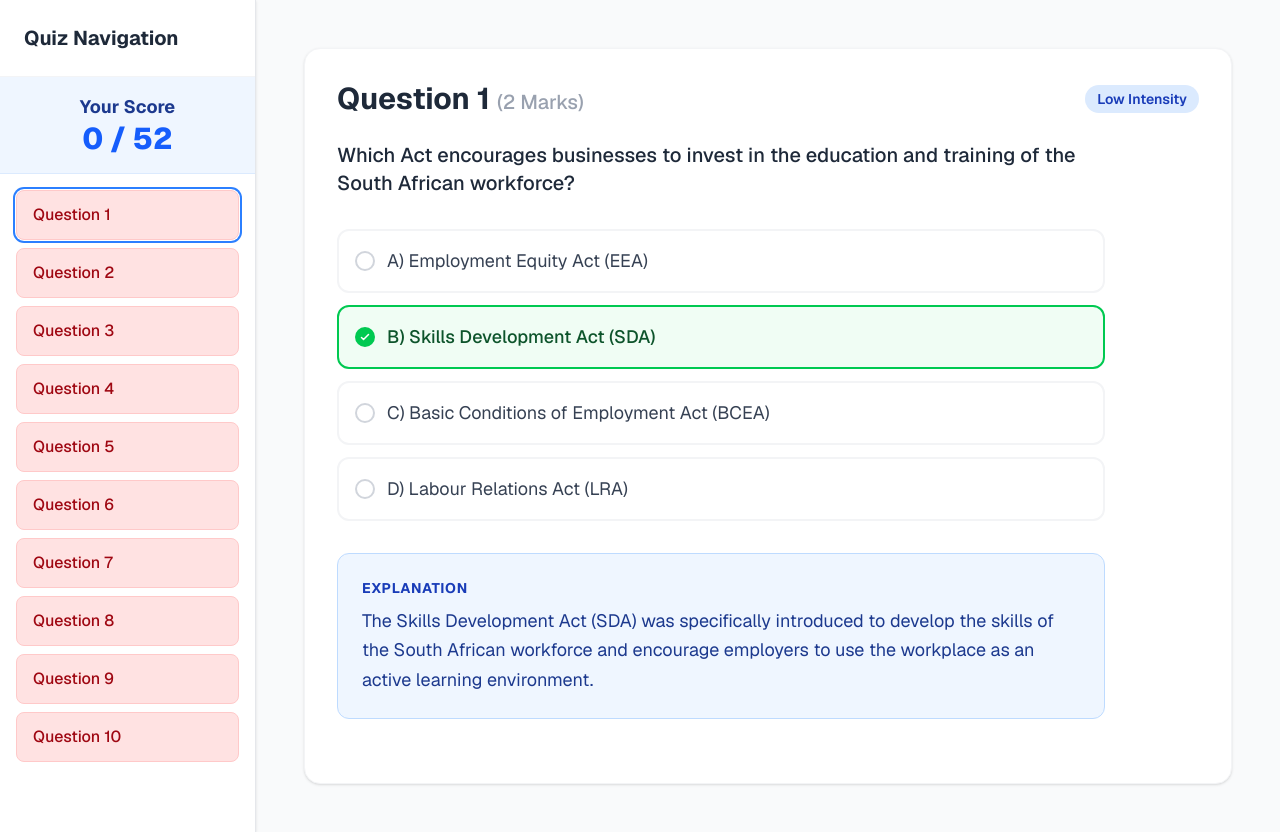
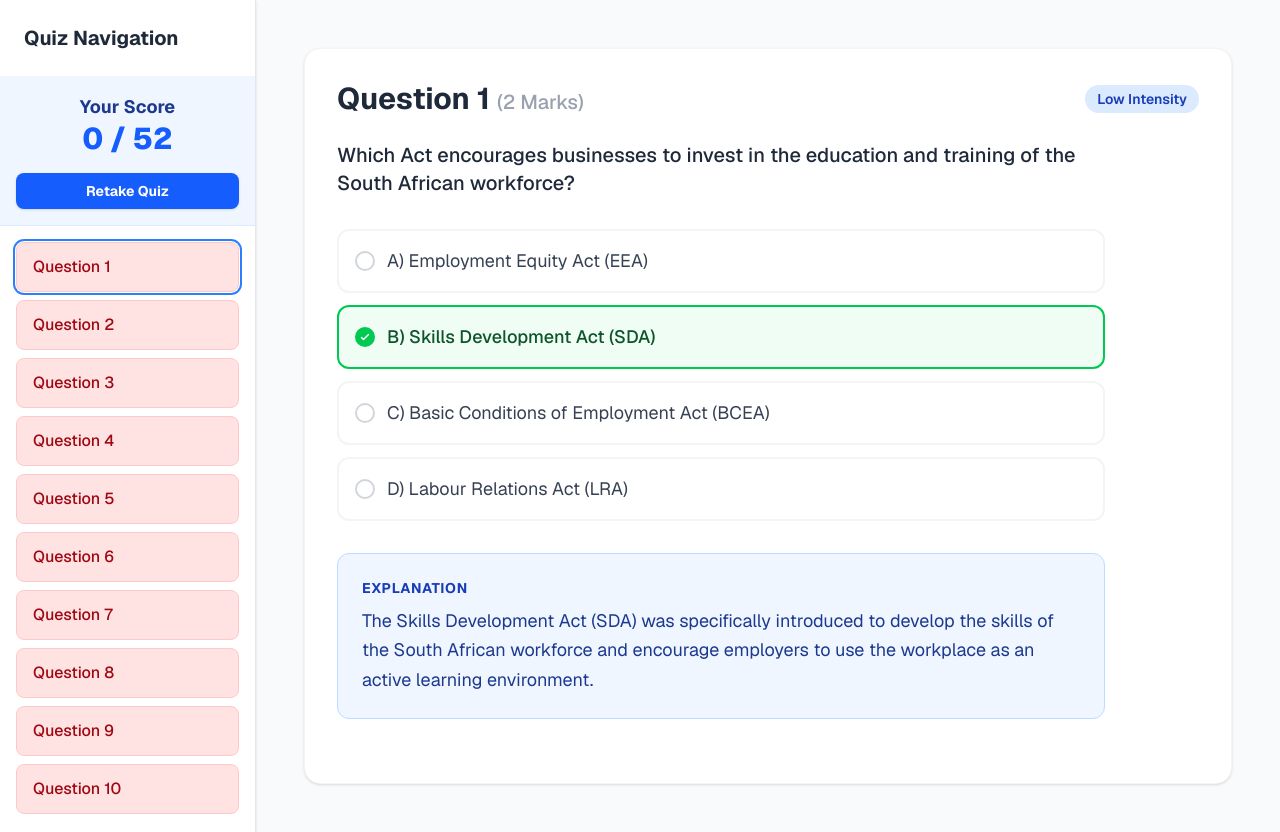
Before and after one commit to Naeiseul/StudyHub, a Next.js app: page /home in a window 1280 px wide. Both pictures are taken after a click on the button "Submit Quiz". Built offline with nearby package versions, Linux system fonts and the light colour scheme.

Commit message:
Add Retake Quiz functionality to reset state

```diff
--- a/src/app/home/page.tsx
+++ b/src/app/home/page.tsx
@@ -184,6 +184,14 @@ export default function Home() {
     setIsSubmitted(true);
   };
 
+  const handleRetake = () => {
+    setIsSubmitted(false);
+    setScore(0);
+    setSelectedOptions({});
+    setStatuses(Array(10).fill("unanswered"));
+    setActiveQuestion(0);
+  };
+
   const handleSetStatus = (status: QuestionStatus) => {
     if (isSubmitted) return; // Prevent changing status after submission
 
@@ -294,7 +302,13 @@ export default function Home() {
         {isSubmitted && (
           <div className="p-4 bg-blue-50 border-b border-blue-100 text-center">
             <h3 className="text-lg font-bold text-blue-900">Your Score</h3>
-            <p className="text-3xl font-extrabold text-blue-600">{score} / {totalMaxMarks}</p>
+            <p className="text-3xl font-extrabold text-blue-600 mb-4">{score} / {totalMaxMarks}</p>
+            <button
+              onClick={handleRetake}
+              className="w-full py-2 bg-blue-600 hover:bg-blue-700 text-white rounded-lg font-bold shadow-sm transition-colors text-sm"
+            >
+              Retake Quiz
+            </button>
           </div>
         )}
 
```
